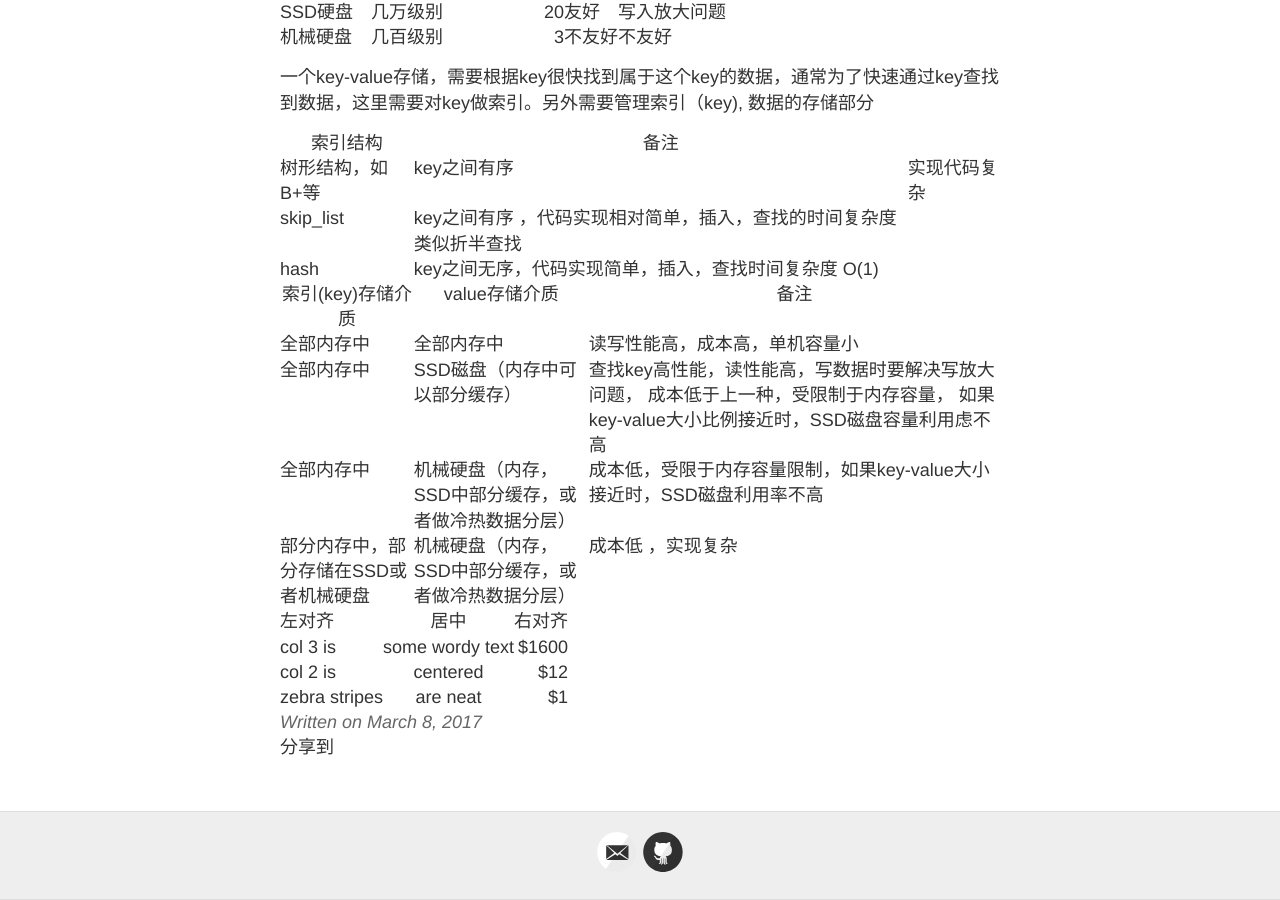
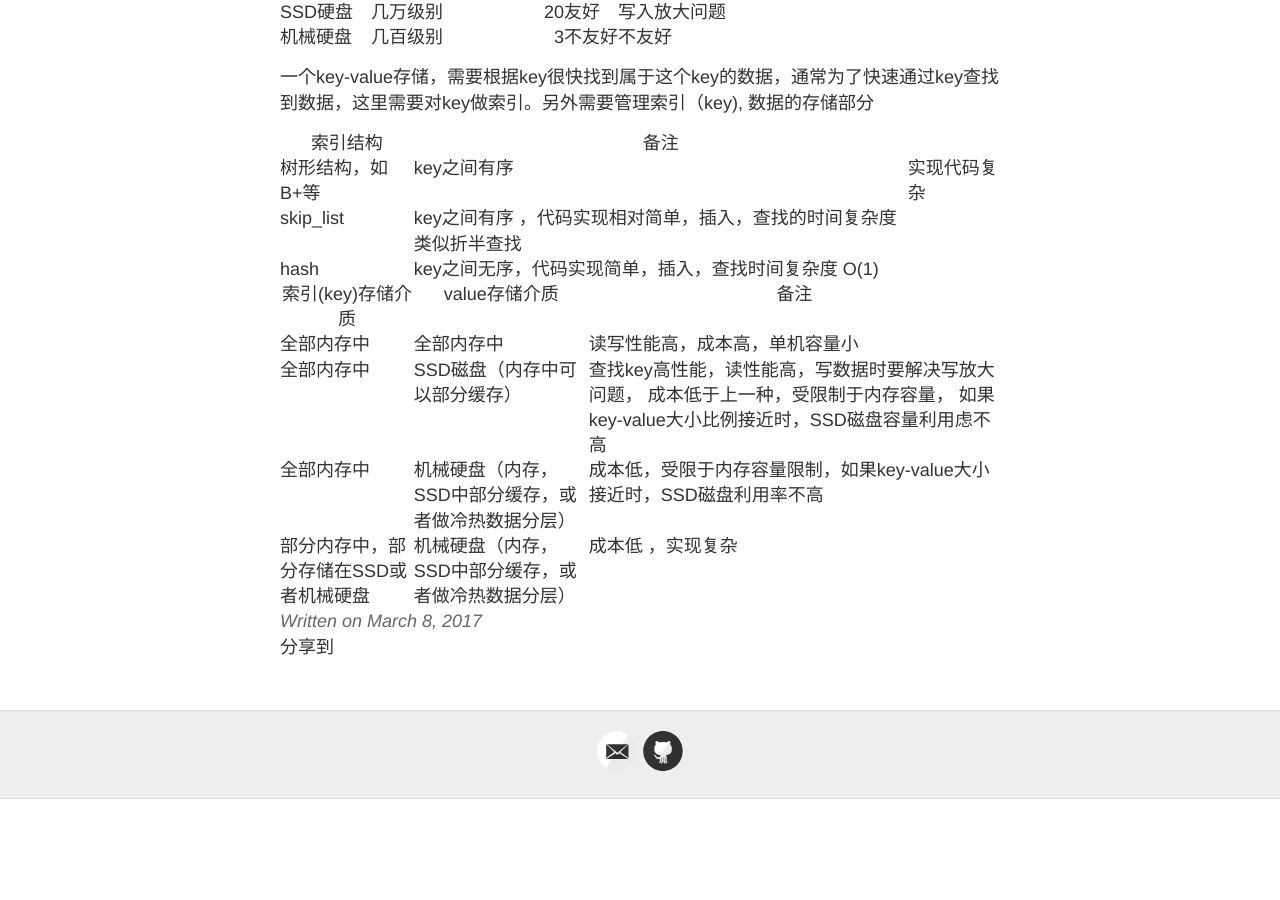
Before and after one commit to smallHW89/smallHW89.github.io, a Jekyll site: the page built from _posts/2017-03-08-key-value-a.md, in a window 1280 px wide and 900 px high, scrolled down 1192 px. Built offline with Jekyll 4.4.1, drawn with Linux system fonts in a browser that asks for light colours; our own code applies the rules of GitHub Pages for plain Markdown files; comment, search, counter and statistics services are not loaded; after the commit the page ends 1991 px from its top, so only the background shows below that.

Commit message:
Update 2017-03-08-key-value-a.md

```diff
--- a/_posts/2017-03-08-key-value-a.md
+++ b/_posts/2017-03-08-key-value-a.md
@@ -71,10 +71,3 @@ facebook 基于rocksdb 开发的。
 | 全部内存中           |  SSD磁盘（内存中可以部分缓存）| 查找key高性能，读性能高，写数据时要解决写放大问题， 成本低于上一种，受限制于内存容量， 如果key-value大小比例接近时，SSD磁盘容量利用虑不高|
 |全部内存中           |  机械硬盘（内存，SSD中部分缓存，或者做冷热数据分层） | 成本低，受限于内存容量限制，如果key-value大小接近时，SSD磁盘利用率不高|
 |部分内存中，部分存储在SSD或者机械硬盘| 机械硬盘（内存，SSD中部分缓存，或者做冷热数据分层） | 成本低 ，实现复杂 |
-
-
-| 左对齐 | 居中  | 右对齐 |
-| :------------ |:---------------:| -----:|
-| col 3 is      | some wordy text | $1600 |
-| col 2 is      | centered        |   $12 |
-| zebra stripes | are neat        |    $1 |
```
